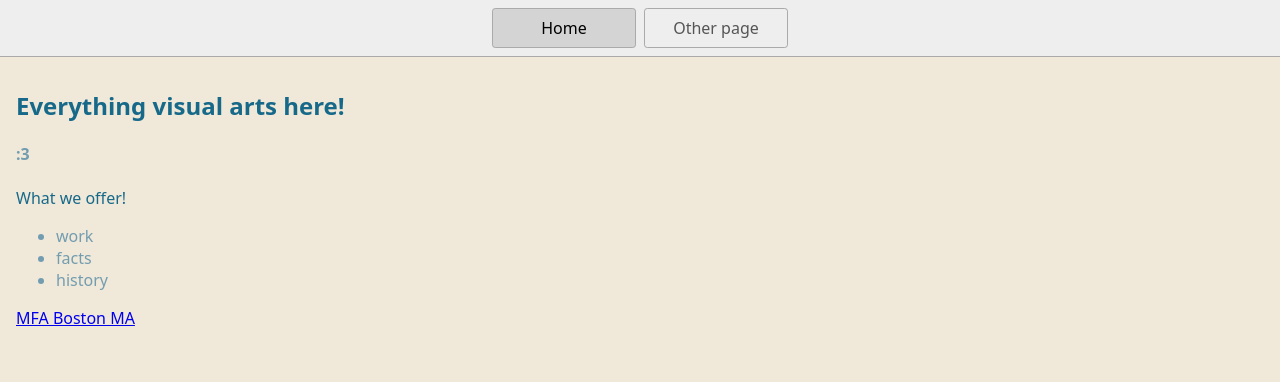
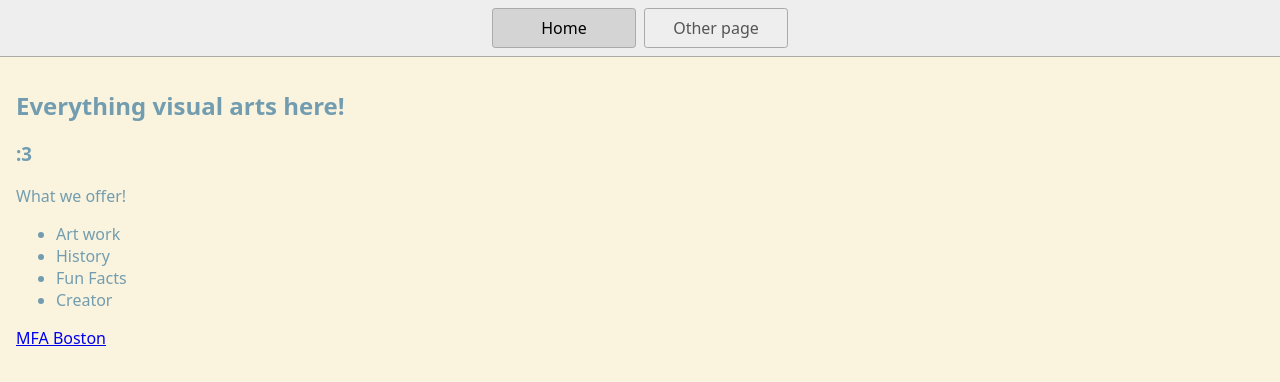
Before and after one commit to Carolina-LV/Myproject-2, a website: page index.html in a window 1280 px wide. Drawn offline with Linux system fonts and the light colour scheme.

Commit message:
change-10/5

```diff
--- a/index.html
+++ b/index.html
@@ -18,18 +18,16 @@
       <a href="/page2.html">Other page</a>
     </nav>
     <main>
-
-  <h1 style="color:#17698a">Everything visual arts here!</h1>
-      <h4>:3</h4>
-      <p style="color:#17698a">What we offer!</p>
+      <h1>Everything visual arts here!</h1>
+      <h3>:3</h3>
+      <p> What we offer!</p>
       <ul>
-        <li>work</li>
-        <li>facts</li>
-        <li>history</li>
+      <li> Art work</li>
+      <li> History</li>
+      <li> Fun Facts</li>
+      <li> Creator</li>
       </ul>
-      <p>
-      <a href="https://mfa.org"> MFA Boston MA</a>
-      </p>
-    </main>
+      <a href="https://www.mfa.org"> MFA Boston</a>
+     </main>
   </body>
 </html>
--- a/styles.css
+++ b/styles.css
@@ -6,7 +6,7 @@ body {
   margin: 0;
   font-family: system-ui, sans-serif;
   color: #729db0;
-  background-color: #f0e8d8;
+  background-color: #FAF3DD;
 }
 
 nav {
```
